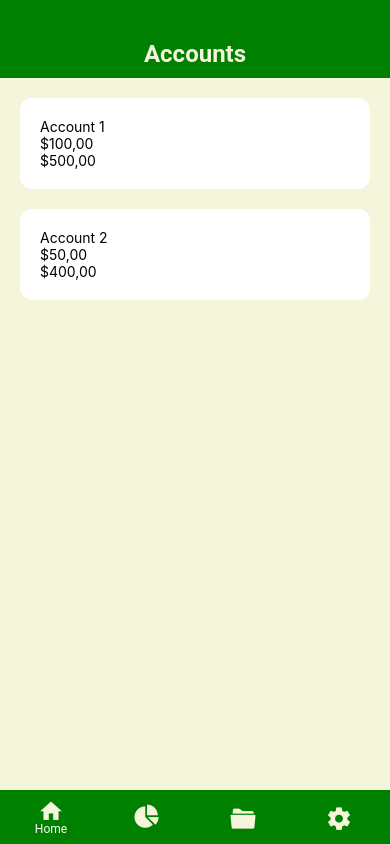
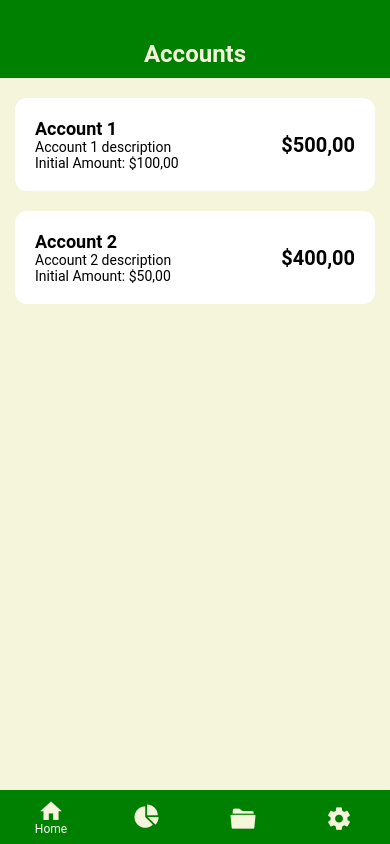
Before and after one commit to gianpaolopapaiz/my_wallet_fe_react_native, a React Native app: screen /Home in a window 390 px wide. Built offline with nearby package versions, Linux system fonts and the light colour scheme.

Commit message:
Enhance accounts page

```diff
--- a/components/AccountCard.js
+++ b/components/AccountCard.js
@@ -3,28 +3,42 @@ import {
   View,
   Text
 } from 'react-native'
+import WText from "./WText";
+import ShadowedBox from "./ShadowedBox";
 import globalStyles from "../styles";
 
 const AccountCard = (props) => {
-  const { name, nice_initial_amount, nice_current_amount } = props.account;
+  const {
+    name,
+    description,
+    nice_initial_amount,
+    nice_current_amount
+  } = props.account;
+
   return (
-    <View style={[
-      globalStyles.boxShadow,
-      globalStyles.cardWrapper,
-      styles.container
-    ]}>
-      <Text style={styles.title}>
-        {name}
-      </Text>
-      <Text>{nice_initial_amount}</Text>
-      <Text>{nice_current_amount}</Text>
-    </View>
+    <ShadowedBox>
+      <View style={styles.flexRow}>
+        <View>
+          <WText type="h4">{name}</WText>
+          <WText>{description}</WText>
+          <WText>Initial Amount: {nice_initial_amount}</WText>
+        </View>
+        <View style={styles.centralize}>
+          <WText type="h3">{nice_current_amount}</WText>
+        </View>
+      </View>
+    </ShadowedBox>
   )
 }
 
 const styles = StyleSheet.create({
-  container: {
-    backgroundColor: 'white',
+  flexRow: {
+    flexDirection: 'row',
+  },
+  centralize: {
+    alignItems: 'flex-end',
+    justifyContent: 'center',
+    flex:1
   }
 })
 
--- a/components/AccountsList.js
+++ b/components/AccountsList.js
@@ -20,6 +20,9 @@ const AccountsList = (props) => {
 }
 
 const styles = StyleSheet.create({
+  container: {
+    flex: 1
+  }
 })
 
 export default AccountsList;
--- a/components/PageTitle.js
+++ b/components/PageTitle.js
@@ -1,7 +1,6 @@
 import React from 'react';
 import { View, StyleSheet } from "react-native";
 import WText from "./WText";
-import globalStyles from "../styles";
 import constants from "./constants";
 
 const PageTitle = (props) => {
--- a/components/ScreenContentWrapper.js
+++ b/components/ScreenContentWrapper.js
@@ -21,7 +21,8 @@ const styles = StyleSheet.create({
   },
   mainContainer: {
     backgroundColor: 'beige',
-    padding: 10,
+    paddingVertical: 10,
+    paddingHorizontal: 5,
     flex: 1,
   }
 });
--- /dev/null
+++ b/components/ShadowedBox.js
@@ -0,0 +1,16 @@
+import React from 'react';
+import { View } from 'react-native';
+import globalStyles from "../styles";
+
+const ShadowedBox = ({children}) => {
+  return (
+    <View style={[
+      globalStyles.boxShadow,
+      globalStyles.cardWrapper
+    ]}>
+      {children}
+    </View>
+  )
+}
+
+export default ShadowedBox;
--- a/components/WText.js
+++ b/components/WText.js
@@ -10,6 +10,21 @@ const WText = ({type = 'p', aStyle, children}) => {
         break;
       case 'h1':
         return globalStyles.textH1
+        break;
+      case 'h2':
+        return globalStyles.textH2
+        break;
+      case 'h3':
+        return globalStyles.textH3
+        break;
+      case 'h4':
+        return globalStyles.textH4
+        break;
+      case 'h5':
+        return globalStyles.textH5
+        break;
+      case 'h6':
+        return globalStyles.textH6
         break;
       default:
         return globalStyles.textP
--- a/components/constants.js
+++ b/components/constants.js
@@ -9,7 +9,8 @@ const constants = {
   textH3Size: 20,
   textH4Size: 18,
   textH5Size: 16,
-  textPSize: 12
+  textH6Size: 14,
+  textPSize: 14
 }
 
 export default constants;
--- a/styles.js
+++ b/styles.js
@@ -6,6 +6,7 @@ const globalStyles = StyleSheet.create({
     borderRadius: 12,
     padding: 20,
     margin: 10,
+    backgroundColor: 'white'
   },
   boxShadow: {
     elevation: 10,
@@ -16,6 +17,31 @@ const globalStyles = StyleSheet.create({
     fontWeight: "bold",
     fontSize: constants.textH1Size,
   },
+  textH2: {
+    fontFamily: constants.fontFamily,
+    fontWeight: "bold",
+    fontSize: constants.textH2Size
+  },
+  textH3: {
+    fontFamily: constants.fontFamily,
+    fontWeight: "bold",
+    fontSize: constants.textH3Size
+  },
+  textH4: {
+    fontFamily: constants.fontFamily,
+    fontWeight: "bold",
+    fontSize: constants.textH4Size
+  },
+  textH5: {
+    fontFamily: constants.fontFamily,
+    fontWeight: "bold",
+    fontSize: constants.textH5Size
+  },
+  textH6: {
+    fontFamily: constants.fontFamily,
+    fontWeight: "bold",
+    fontSize: constants.textH6Size
+  },
   textP: {
     fontFamily: constants.fontFamily,
     fontSize: constants.textPSize,
```
